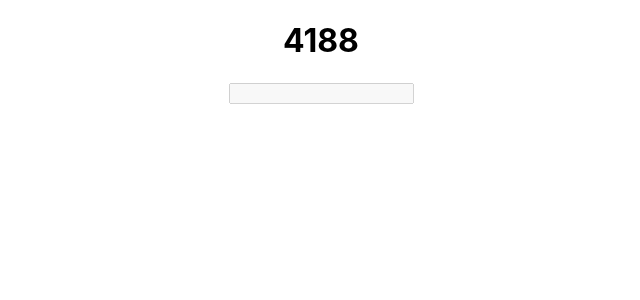
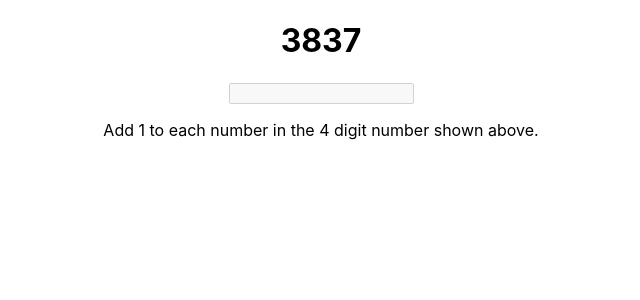
Before and after one commit to kynatro/add-1, a React (Create React App) app: page / in a window 1280 px wide. Shown: the top 300 px of the page, without its empty margins (319-959 px from the left). Built offline with nearby package versions, Linux system fonts and the light colour scheme.

Commit message:
Add instructions and format view

```diff
--- a/src/App.js
+++ b/src/App.js
@@ -123,18 +123,25 @@ class App extends Component {
 
   render() {
     const { baseNumber, inputStatus } = this.state;
+    const { add, numberLength } = this.props;
 
     return (
       <div className="App">
         <h1>{baseNumber}</h1>
 
-        {this.inputField()}
+        <div className="answer">
+          {this.inputField()}
+        </div>
 
         {inputStatus && (
           <div className="status">
             {inputStatus}
           </div>
         )}
+
+        <div className="instructions">
+          <p>Add {add} to each number in the {numberLength} digit number shown above.</p>
+        </div>
       </div>
     );
   }
```
